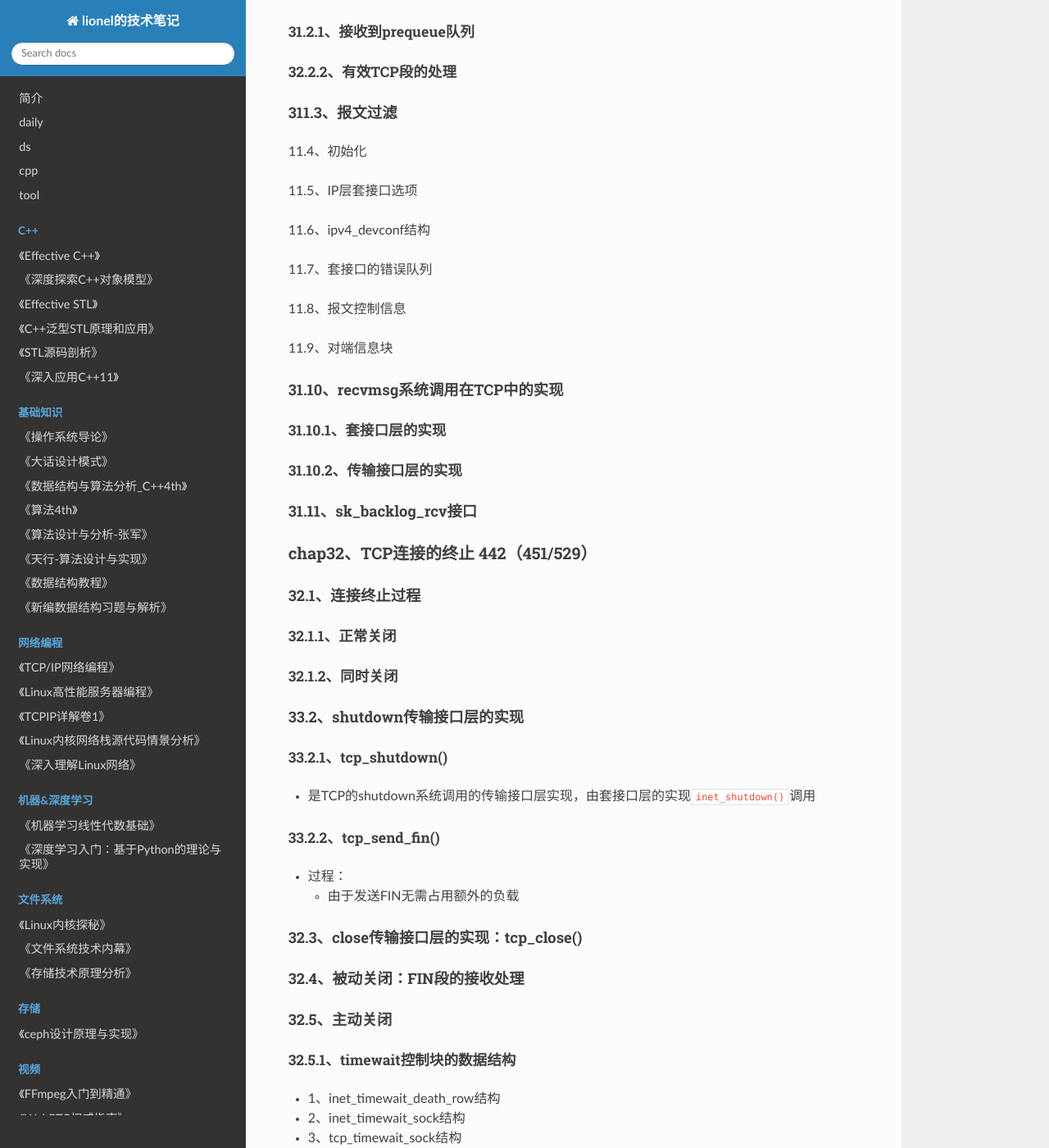
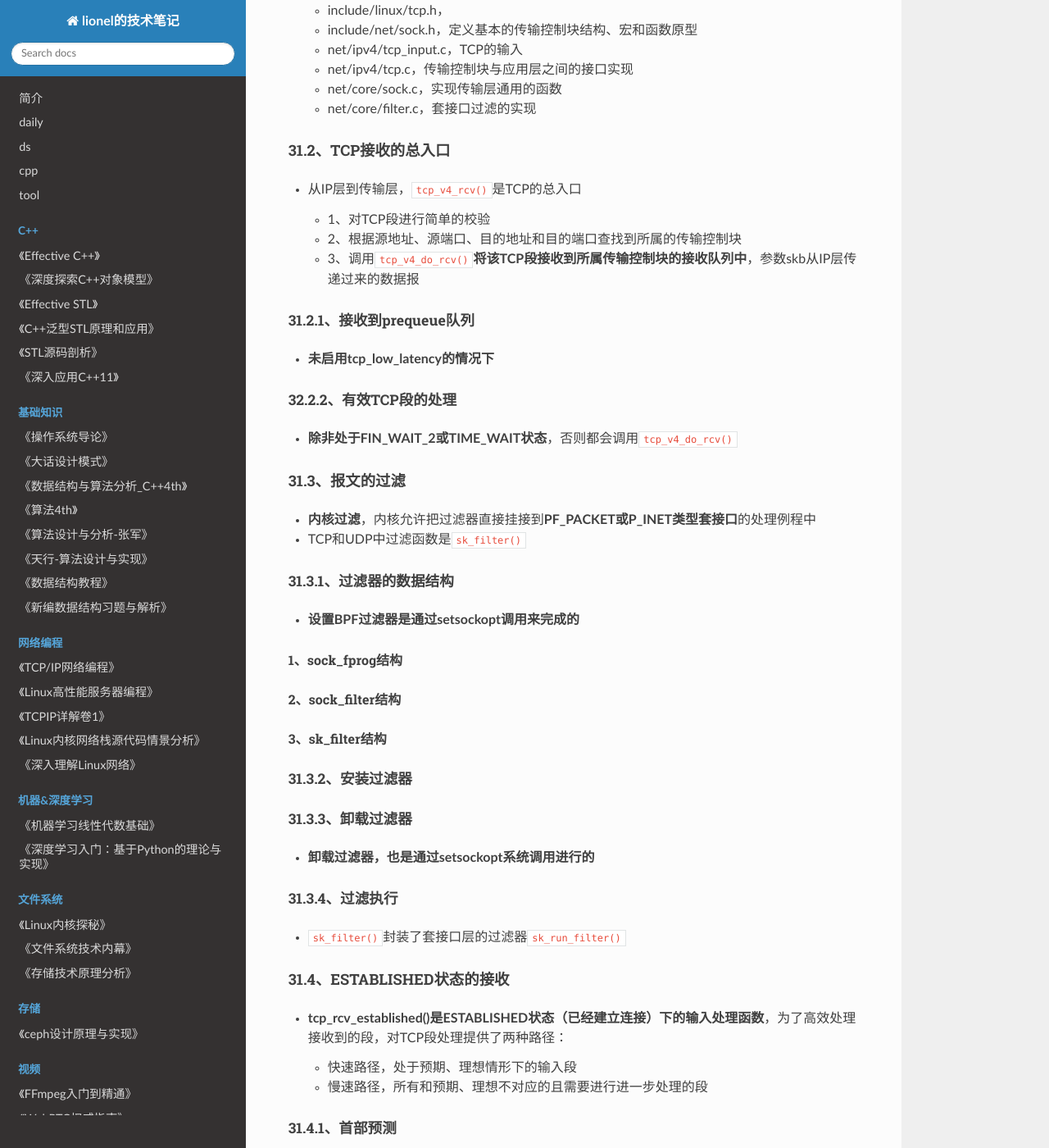
Before and after one commit to wolflion/booknotes, an MkDocs documentation site: the page built from docs/10network/Linux内核源码剖析-tcpip实现(下).md, in a window 1280 px wide and 1400 px high, scrolled down 22146 px. Shown: the whole window at 82% size. Built offline with MkDocs 1.6.1, drawn with Linux system fonts in a browser that asks for light colours; nearby versions of some CDN libraries; some of the changed text lies outside the part shown.

Commit message:
Update Linux内核源码剖析-tcpip实现(下).md

```diff
--- a/docs/10network/Linux内核源码剖析-tcpip实现(下).md
+++ b/docs/10network/Linux内核源码剖析-tcpip实现(下).md
@@ -3,6 +3,7 @@
 + 2.6.20代码
 + https://lxr.missinglinkelectronics.com/
 + 下册（20-33章）
++ https://elixir.bootlin.com/linux/latest/source 【这是最新版的】
 
 ### ReadMe
 
@@ -37,6 +38,8 @@
 #### 0.2、各章的内容
 
 ##### 29、拥塞控制，*更多的实现，还是在tcp_input.c和tcp_output.c中，多拥塞，对应的是tcp_cong.c*
+
+##### 30、输出，tcp_output.c
 
 ### chap20、路由缓存  1（10/529）
 
@@ -779,6 +782,9 @@
   + 二是发生超时，即规定时间内未接收到接收方的确定
   + 三是确定数据包已丢失，在后两种情况下需从未接收到位置开始重新发送该数据报
 + sock结构中的**sk_write_queue和sk_send_head两字段之间的关系**
++ TCP输出引擎中，**无论是首次发送TCP段、还是重传、或者建立TCP连接的SYN段**，都会调用`tcp_transmit_skb()`
+  + tcp_sendmsg()、**将套接口缓存加入到传输控制块的发送队列sk_write_queue中**
++ **发送前的克隆**
 + 涉及的文件
   + net/ipv4/tcp.c，传输控制块与应用层之间的接口实现
   + net/ipv4/tcp_ipv4.c，传输控制块与网络层之间的接口实现
@@ -857,13 +863,53 @@
 
 #### 31.2、TCP接收的总入口
 
++ 从IP层到传输层，`tcp_v4_rcv()`是TCP的总入口
+  + 1、对TCP段进行简单的校验
+  + 2、根据源地址、源端口、目的地址和目的端口查找到所属的传输控制块
+  + 3、调用`tcp_v4_do_rcv()`**将该TCP段接收到所属传输控制块的接收队列中**，参数skb从IP层传递过来的数据报
+
 ##### 31.2.1、接收到prequeue队列
+
++ **未启用tcp_low_latency的情况下**
 
 ##### 32.2.2、有效TCP段的处理
 
-#### 311.3、报文过滤
++ **除非处于FIN_WAIT_2或TIME_WAIT状态**，否则都会调用`tcp_v4_do_rcv()`
 
-11.4、初始化
+#### 31.3、报文的过滤
+
++ **内核过滤**，内核允许把过滤器直接挂接到**PF_PACKET或P_INET类型套接口**的处理例程中
++ TCP和UDP中过滤函数是`sk_filter()`
+
+##### 31.3.1、过滤器的数据结构
+
++ **设置BPF过滤器是通过setsockopt调用来完成的**
+
+###### 1、sock_fprog结构
+
+###### 2、sock_filter结构
+
+###### 3、sk_filter结构
+
+##### 31.3.2、安装过滤器
+
+##### 31.3.3、卸载过滤器
+
++ **卸载过滤器，也是通过setsockopt系统调用进行的**
+
+##### 31.3.4、过滤执行
+
++ `sk_filter()`封装了套接口层的过滤器`sk_run_filter()`
+
+#### 31.4、ESTABLISHED状态的接收
+
++ **tcp_rcv_established()是ESTABLISHED状态（已经建立连接）下的输入处理函数**，为了高效处理接收到的段，对TCP段处理提供了两种路径：
+  + 快速路径，处于预期、理想情形下的输入段
+  + 慢速路径，所有和预期、理想不对应的且需要进行进一步处理的段
+
+##### 31.4.1、首部预测
+
+###### 1、设置预测标志
 
 11.5、IP层套接口选项
 
```
